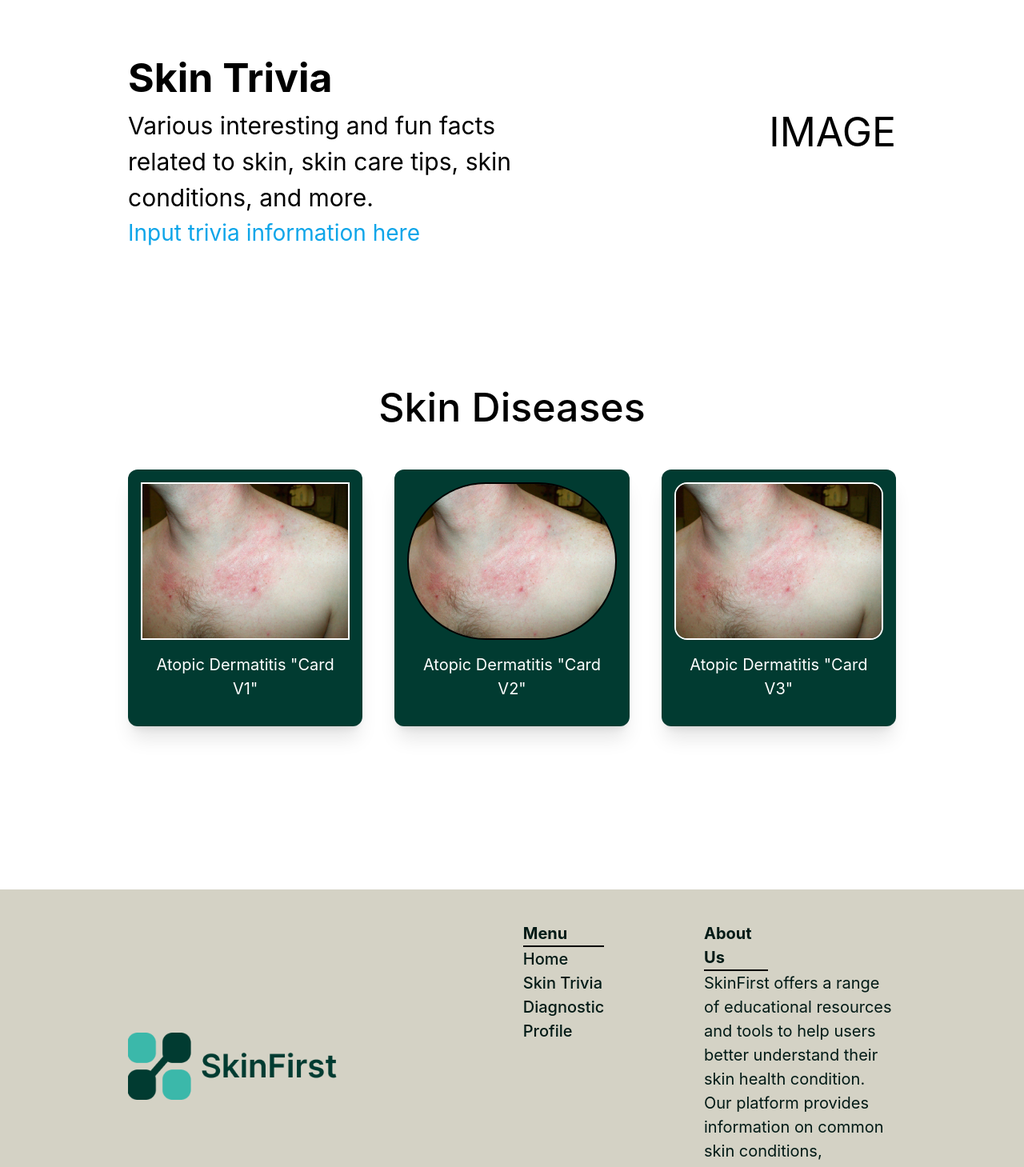
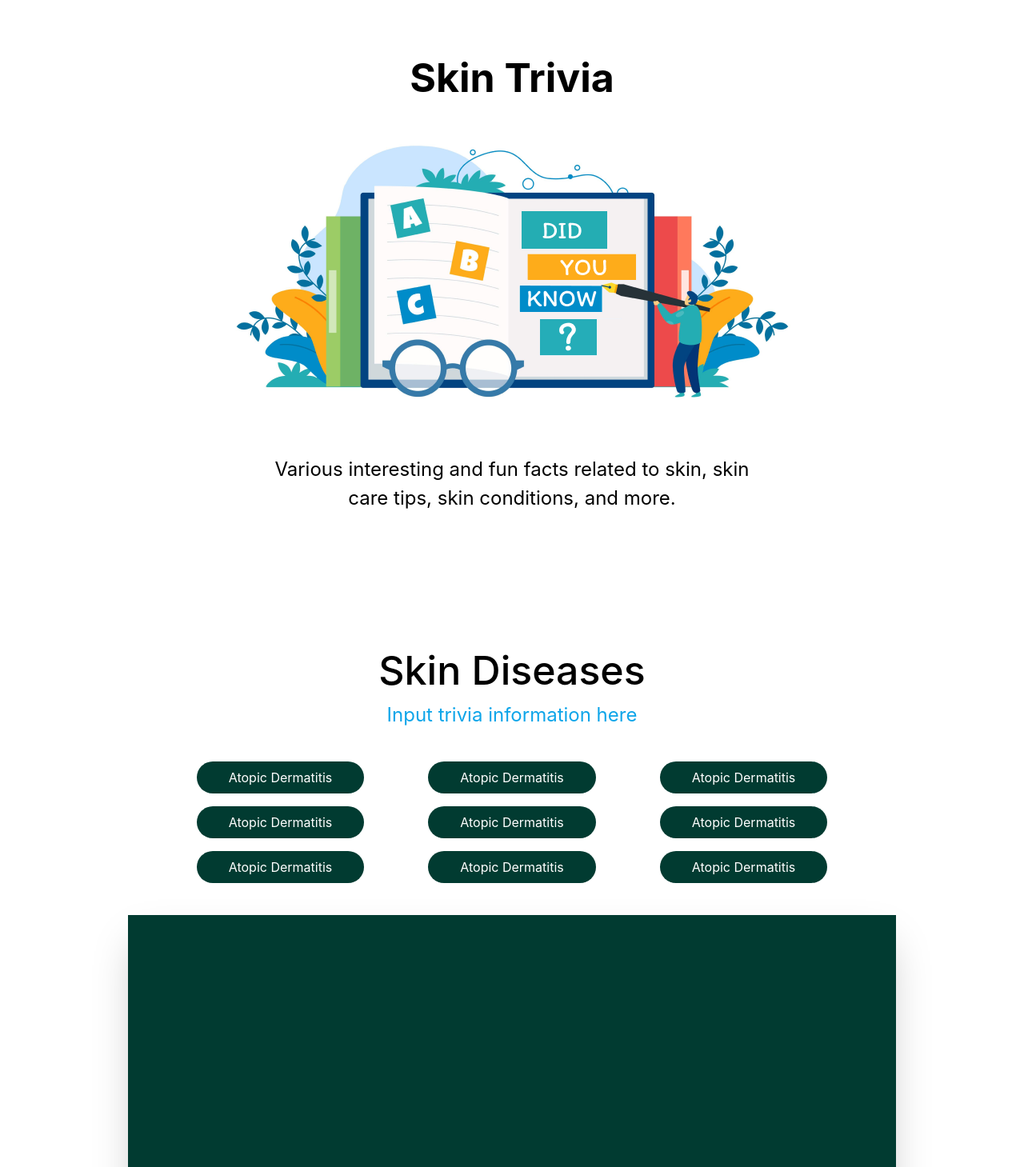
Before and after one commit to Auletta-Khansa/SkinFirst, a React (Create React App) app: page /skin-trivia in a window 1280 px wide. Shown: the part 100-1559 px from the top of the page at 80% size. Built offline with nearby package versions, Linux system fonts and the light colour scheme.

Commit message:
update content using button

```diff
--- a/src/components/pages/SkinTrivia.jsx
+++ b/src/components/pages/SkinTrivia.jsx
@@ -1,31 +1,63 @@
-import React from 'react'
+import React, { useState } from 'react'
 import { Link } from 'react-router-dom'
+
 import AtopicDermatitis from '../assets/img/atopic-dermatitis-neck.jpg'
+import ImageSkinTrivia from '../assets/img/skin-trivia.png'
 
 const SkinTrivia = () => {
-  return (
+    const [showTrivia, setShowTrivia] = useState({
+        one:false,
+        two:false,
+        three:false,
+        four:false,
+        five:false,
+        six:false,
+        seven:false,
+        eight:false,
+        nine:false
+    })
+
+    const handleTrivia = (number) => {
+        if(number===1) setShowTrivia({one:true,two:false,three:false,four:false,five:false,six:false,seven:false,eight:false,nine:false})
+    }
+
+    return (
     <>
     {/*Definition */}
     <section className='min-h-[50vh] px-40 pt-40'>
-        <div className='flex justify-between'>
-            <div className='w-1/2'>
-                <h1 className='text-[50px] font-bold'>Skin Trivia</h1>
-                <p className='text-[30px]'>Various interesting and fun facts related to skin, skin care tips, skin conditions, and more.</p>
+        <div className='flex-col justify-center'>
+            <h1 className='text-center text-[50px] font-bold pb-10'>Skin Trivia</h1>
+            <div className='items-center flex justify-center'>
+                <img src={ImageSkinTrivia} alt='skin-trivia'/>
             </div>
-            <div className='items-center flex'>
-                <h1 className='text-[50px]'>IMAGE</h1>
-            </div>
+            <p className='text-center text-[24px] px-40'>Various interesting and fun facts related to skin, skin care tips, skin conditions, and more.</p>
         </div>
-        <div className=''>
-            <Link to='/skin-trivia/input-informatons' className='text-[28px] text-sky-500 hover:text-sky-700 hover:underline'>Input trivia information here</Link>
-        </div>
+
     </section>
 
     {/*Fun Facts */}
     <section className='min-h-screen  px-40 pt-40'>
         <h1 className='text-center text-[50px] font-medium'>Skin Diseases</h1>
-        <div className='pt-10 flex justify-between gap-10'>
-            <div className='bg-[#013B31] w-1/3 p-4 text-[20px] text-white shadow-xl rounded-xl'>
+        <div className='flex justify-center'>
+            <Link to='/skin-trivia/input-informatons' className='text-[24px] text-sky-500 hover:text-sky-700 hover:underline'>Input trivia information here</Link>
+        </div>
+        <div className='pt-10 flex flex-col justify-center gap-4'>
+            <div className='text-white flex justify-center gap-20'>
+                <button onClick={()=>handleTrivia(1)} className='bg-primary-0 px-10 py-2 rounded-full hover:bg-primary-3 hover:text-primary-0 duration-300 focus:bg-primary-3 focus:text-primary-0 active:bg-primary-1'>Atopic Dermatitis</button>
+                <button className='bg-primary-0 px-10 py-2 rounded-full hover:bg-primary-3 hover:text-primary-0 duration-300 focus:bg-primary-3 focus:text-primary-0 active:bg-primary-1'>Atopic Dermatitis</button>
+                <button className='bg-primary-0 px-10 py-2 rounded-full hover:bg-primary-3 hover:text-primary-0 duration-300 focus:bg-primary-3 focus:text-primary-0 active:bg-primary-1'>Atopic Dermatitis</button>
+            </div>
+            <div className='text-white flex justify-center gap-20'>
+                <button className='bg-primary-0 px-10 py-2 rounded-full hover:bg-primary-3 hover:text-primary-0 duration-300 focus:bg-primary-3 focus:text-primary-0 active:bg-primary-1'>Atopic Dermatitis</button>
+                <button className='bg-primary-0 px-10 py-2 rounded-full hover:bg-primary-3 hover:text-primary-0 duration-300 focus:bg-primary-3 focus:text-primary-0 active:bg-primary-1'>Atopic Dermatitis</button>
+                <button className='bg-primary-0 px-10 py-2 rounded-full hover:bg-primary-3 hover:text-primary-0 duration-300 focus:bg-primary-3 focus:text-primary-0 active:bg-primary-1'>Atopic Dermatitis</button>
+            </div>
+            <div className='text-white flex justify-center gap-20'>
+                <button className='bg-primary-0 px-10 py-2 rounded-full hover:bg-primary-3 hover:text-primary-0 duration-300 focus:bg-primary-3 focus:text-primary-0 active:bg-primary-1'>Atopic Dermatitis</button>
+                <button className='bg-primary-0 px-10 py-2 rounded-full hover:bg-primary-3 hover:text-primary-0 duration-300 focus:bg-primary-3 focus:text-primary-0 active:bg-primary-1'>Atopic Dermatitis</button>
+                <button className='bg-primary-0 px-10 py-2 rounded-full hover:bg-primary-3 hover:text-primary-0 duration-300 focus:bg-primary-3 focus:text-primary-0 active:bg-primary-1'>Atopic Dermatitis</button>
+            </div>
+            {/* <div className='bg-[#013B31] w-1/3 p-4 text-[20px] text-white shadow-xl rounded-xl'>
                 <img src={AtopicDermatitis} alt='atopic-dermatitis' className='border-white border-2 border-solid'/>
                 <h1 className='text-center p-4'>Atopic Dermatitis "Card V1"</h1>
             </div>
@@ -36,6 +68,37 @@ const SkinTrivia = () => {
             <div className='bg-[#013B31] w-1/3 p-4 text-[20px] text-white shadow-xl rounded-xl'>
                 <img src={AtopicDermatitis} alt='atopic-dermatitis' className='border-white border-2 rounded-2xl'/>
                 <h1 className='text-center p-4'>Atopic Dermatitis "Card V3"</h1>
+            </div> */}
+        </div>
+        <div className='py-10'>
+            <div className='bg-primary-0 p-8 text-white shadow-2xl min-h-[500px]'>
+                <div className=''>
+                    {showTrivia.one ? (
+                    <>
+                        <h1 className='text-[30px] font-medium pb-8'>Atopic Dermatitis</h1>
+                        <div className='flex gap-10'>
+                            <img src={AtopicDermatitis} alt='atopic-dermatitis' className='border-white border-2 border-solid w-1/2'/>
+                            <div>
+                                <div className='flex gap-1'>
+                                    <div>-</div>
+                                    <div>Nama lain : Eksim atopik atau eksim kering</div>
+                                </div>
+                                <div className='flex gap-1'>
+                                    <div>-</div>
+                                    <div>Peradangan kulit atau eksim yang ditandai dengan kulit kering, gatal secara terus-menerus, dan ruam merah di kulit.</div>
+                                </div>
+                                <div className='flex gap-1'>
+                                    <div>-</div>
+                                    <div>Umumnya terjadi di wajah, lengan, dan kaki.</div>
+                                </div>
+                                <div className='flex gap-1'>
+                                    <div>-</div>
+                                    <div>Gejala : gatal dan ruam kulit</div>
+                                </div>
+                            </div>
+                        </div>
+                    </>):(null)}
+                </div>
             </div>
         </div>
     </section>
```
